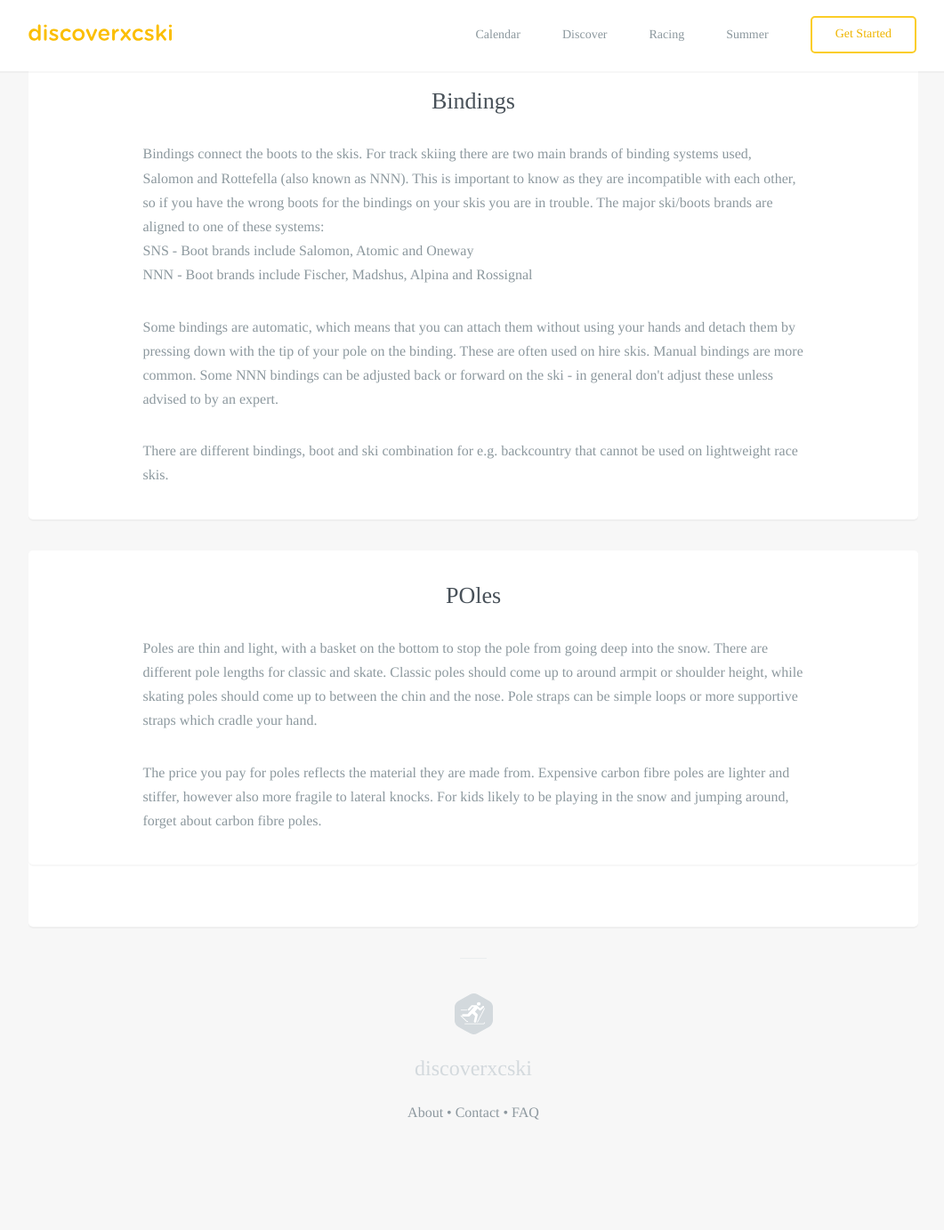
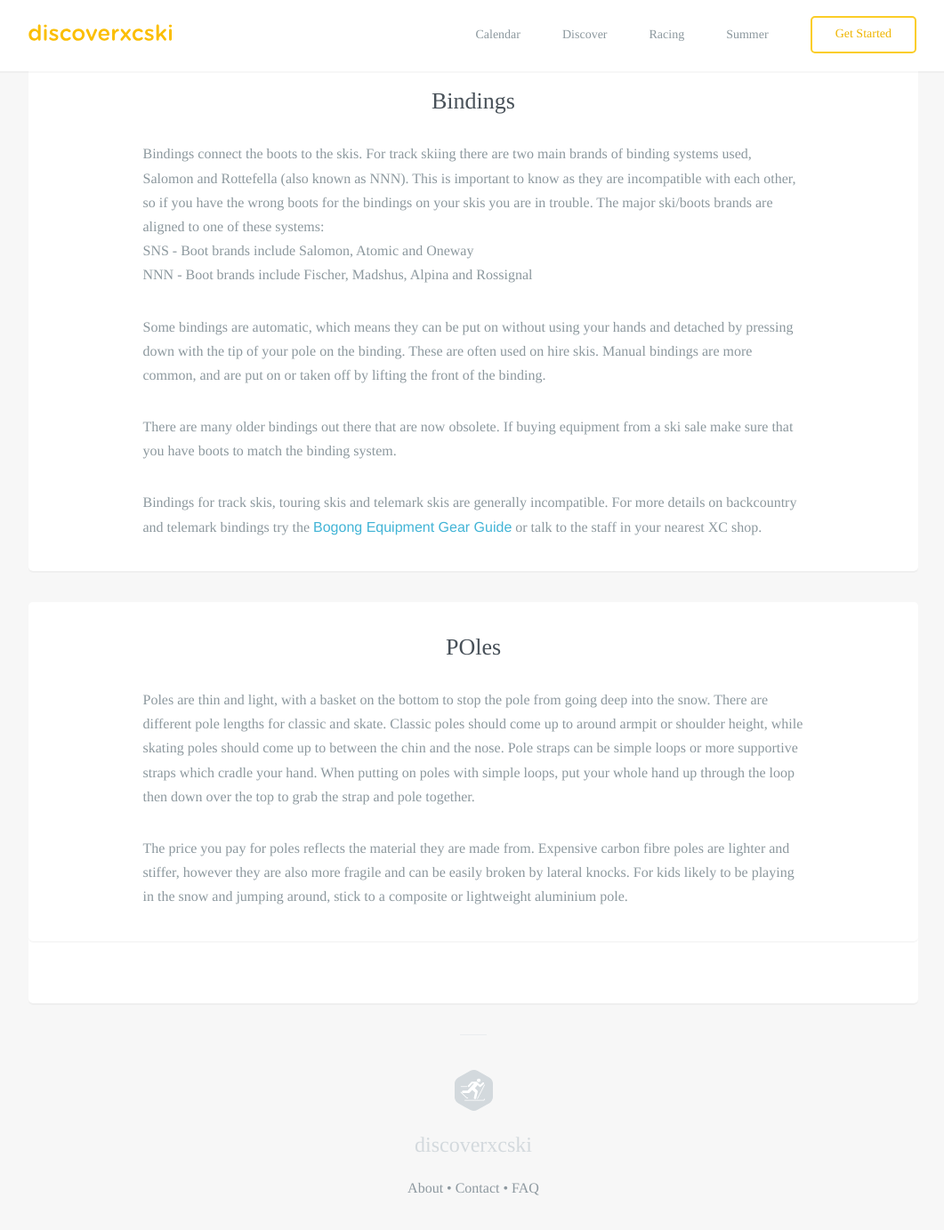
Before and after one commit to robcatto/robcatto.github.io, a Jekyll site: the page built from get-started/equipment/index.html, in a window 1280 px wide and 1400 px high, scrolled down 2686 px. Shown: the top 1383 px of the window at 89% size, without its empty margins (108-1169 px from the left). Built offline with Jekyll 4.4.1, drawn with Linux system fonts in a browser that asks for light colours; some web fonts are replaced; Markdown is read by kramdown in place of the engine named in the settings; before the commit the page ends 4001 px from its top, so only the background shows below that.

Commit message:
Update index.html

```diff
--- a/get-started/equipment/index.html
+++ b/get-started/equipment/index.html
@@ -78,11 +78,13 @@ layout: default
                          <section class="mobile_section">
                     <h3>Bindings</h3>
                     <p align=left>Bindings connect the boots to the skis. For track skiing there are two main brands of binding systems used, Salomon and Rottefella (also known as NNN). This is important to know as they are incompatible with each other, so if you have the wrong boots for the bindings on your skis you are in trouble. The major ski/boots brands are aligned to one of these systems:
+
                                 <br>SNS - Boot brands include Salomon, Atomic and Oneway
                                 <br>NNN - Boot brands include Fischer, Madshus, Alpina and Rossignal
 
-                        <p align=left>Some bindings are automatic, which means that you can attach them without using your hands and detach them by pressing down with the tip of your pole on the binding. These are often used on hire skis. Manual bindings are more common. Some NNN bindings can be adjusted back or forward on the ski - in general don't adjust these unless advised to by an expert.
-                          <p align=left>There are different bindings, boot and ski combination for e.g. backcountry that cannot be used on lightweight race skis.
+                        <p align=left>Some bindings are automatic, which means they can be put on without using your hands and detached by pressing down with the tip of your pole on the binding. These are often used on hire skis. Manual bindings are more common, and are put on or taken off by lifting the front of the binding.
+                          <p align=left>There are many older bindings out there that are now obsolete. If buying equipment from a ski sale make sure that you have boots to match the binding system.
+                             <p align=left>Bindings for track skis, touring skis and telemark skis are generally incompatible. For more details on backcountry and telemark bindings try the <a href="http://www.bogong.com.au/gear/ski.html"target="blank">Bogong Equipment Gear Guide</a> or talk to the staff in your nearest XC shop.
                      </p>
 
                 </section>
@@ -92,8 +94,8 @@ layout: default
 
                          <section class="mobile_section">
                     <h3>POles</h3>
-                    <p align=left>Poles are thin and light, with a basket on the bottom to stop the pole from going deep into the snow.  There are different pole lengths for classic and skate. Classic poles should come up to around armpit or shoulder height, while skating poles should come up to between the chin and the nose. Pole straps can be simple loops or more supportive straps which cradle your hand.
-                    <p align=left>The price you pay for poles reflects the material they are made from. Expensive carbon fibre poles are lighter and stiffer, however also more fragile to lateral knocks. For kids likely to be playing in the snow and jumping around, forget about carbon fibre poles.
+                    <p align=left>Poles are thin and light, with a basket on the bottom to stop the pole from going deep into the snow.  There are different pole lengths for classic and skate. Classic poles should come up to around armpit or shoulder height, while skating poles should come up to between the chin and the nose. Pole straps can be simple loops or more supportive straps which cradle your hand. When putting on poles with simple loops, put your whole hand up through the loop then down over the top to grab the strap and pole together.
+                    <p align=left>The price you pay for poles reflects the material they are made from. Expensive carbon fibre poles are lighter and stiffer, however they are also more fragile and can be easily broken by lateral knocks. For kids likely to be playing in the snow and jumping around, stick to a composite or lightweight aluminium pole.
                      </p>
 
 
```
